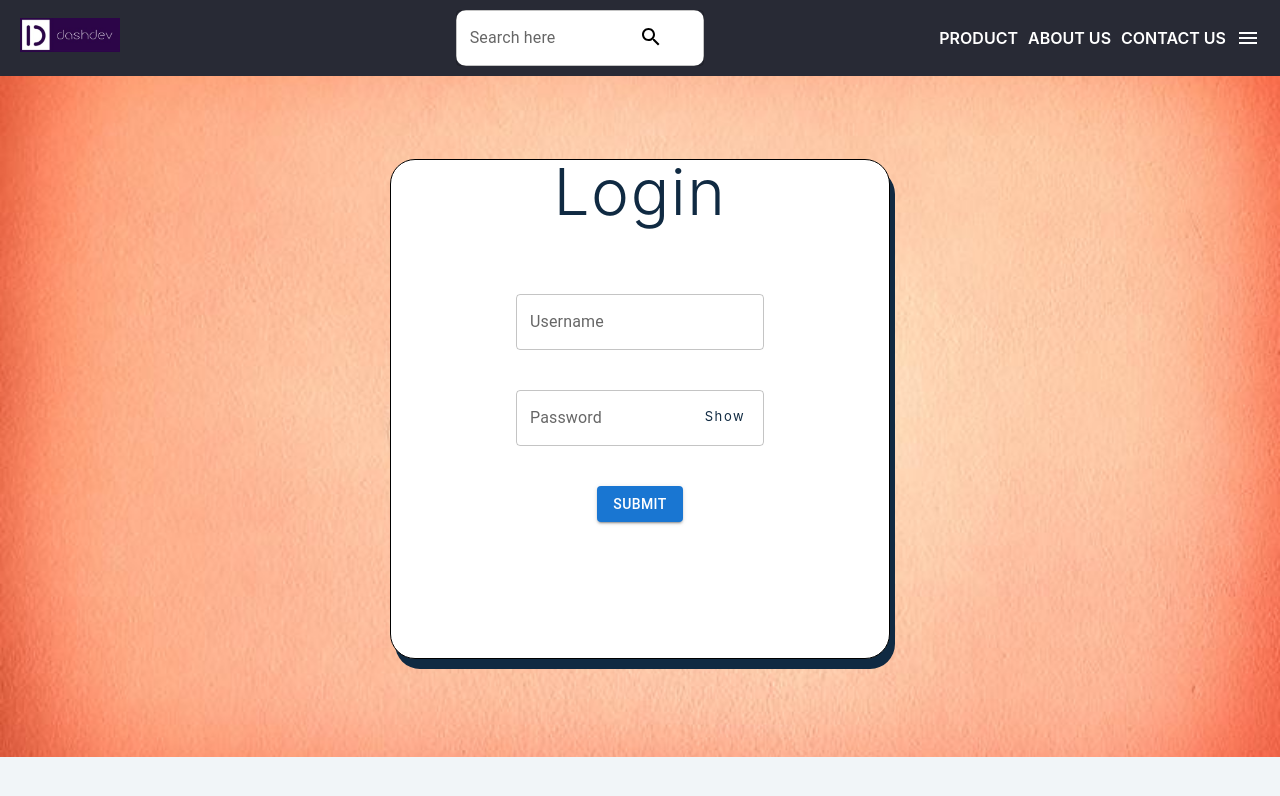
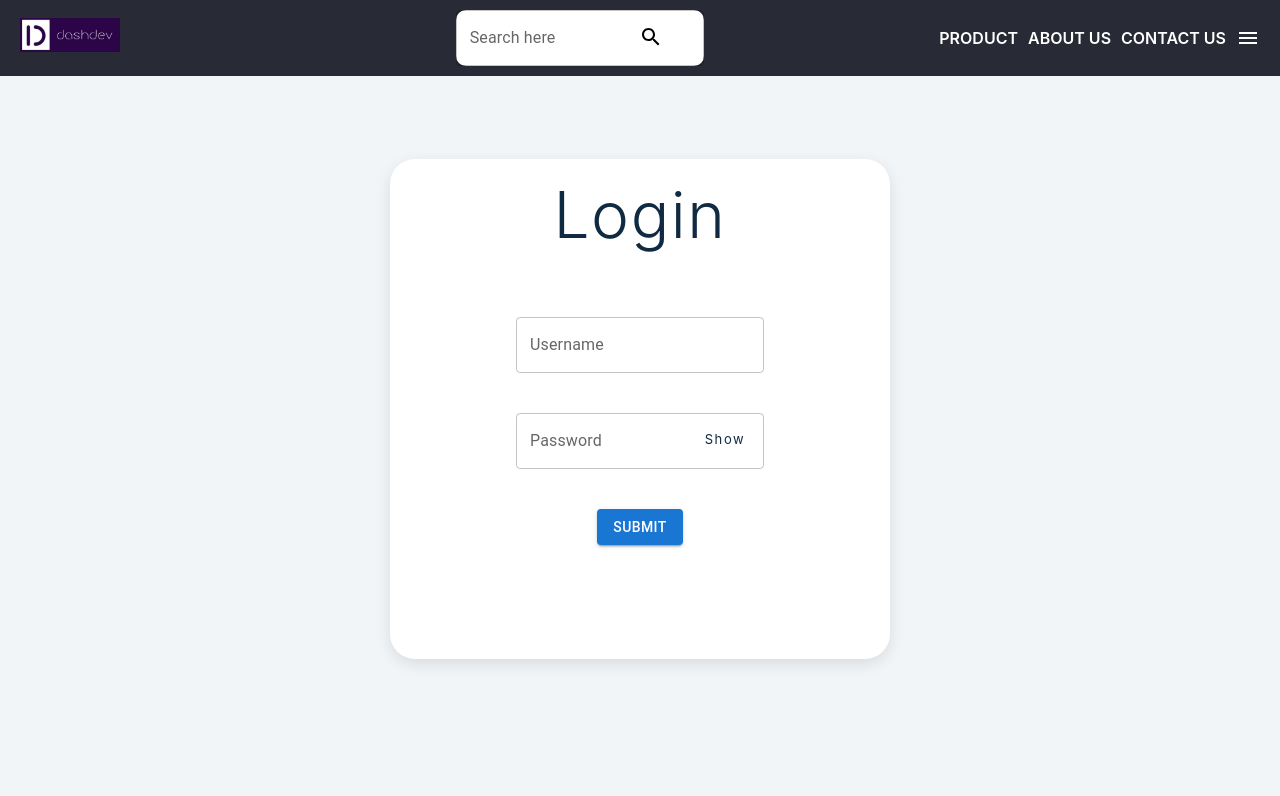
Before and after one commit to ErenYea/ProductScraper, a React (Create React App) app: page /login in a window 1280 px wide. Shown: the top 796 px of the page. Built offline with nearby package versions, Linux system fonts and the light colour scheme.

Commit message:
Changed the login page

```diff
--- a/src/components/Login/index.js
+++ b/src/components/Login/index.js
@@ -22,7 +22,7 @@ const LoginPage = ({img}) => {
   return (
 
       <CustomDiv img={img}>
-        <AnotherDiv>
+        <AnotherDiv className="review">
           <CustomHeading>Login</CustomHeading>
           <Wrap>
             <FormControl>
@@ -79,10 +79,10 @@ const CustomDiv = styled.div`
   margin-top: 60px;
 //   border: 2px solid red;
   align-items: center;
-  background-image: ${(props)=>`url('/images/${props.img}')`};
-  background-size: cover;
-  background-position: center;
-  backgroung-repeat: no-repeat;
+  // background-image: ${(props)=>`url('/images/${props.img}')`};
+  // background-size: cover;
+  // background-position: center;
+  // backgroung-repeat: no-repeat;
   justify-content: center;
   display: flex;
   height: 697px;
@@ -95,12 +95,12 @@ const CustomHeading = styled.h1`
 `;
 
 const AnotherDiv = styled.div`
-  border: 1px solid black;
+  // border: 1px solid black;
   width: 500px;
   height: 500px;
   background: white;
   border-radius: 5%;
-  box-shadow: 5px 10px;
+  // box-shadow: 5px 10px;
 
   //   transform: scale(.9);
 `;
```
